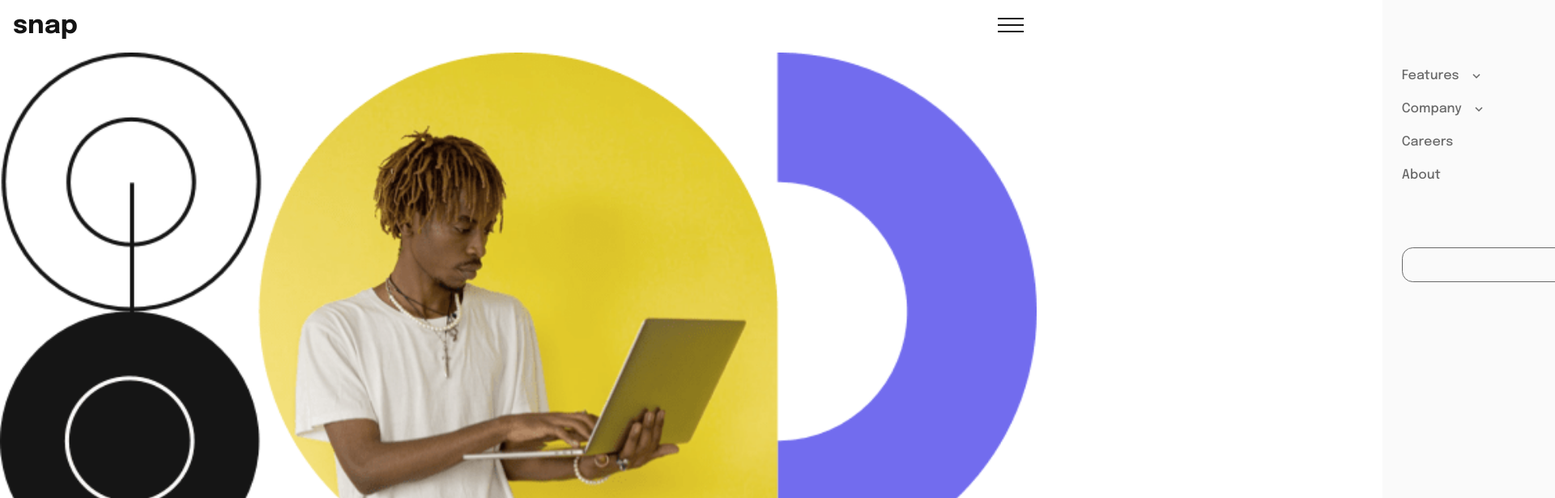
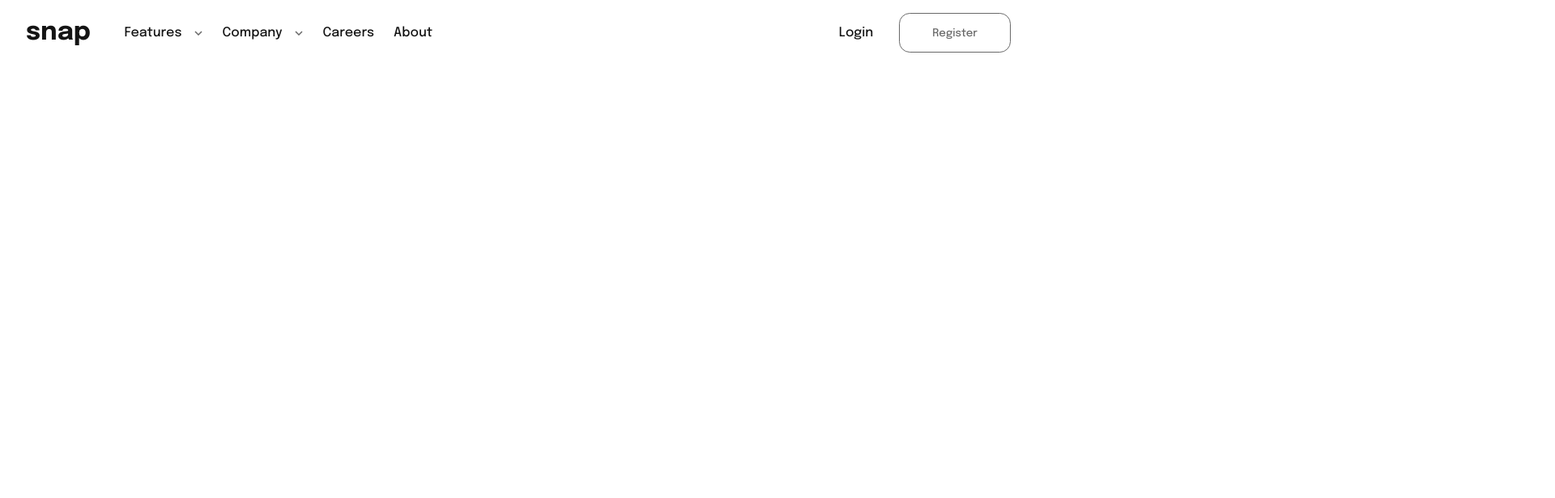
Before and after one commit to Miguel-A-Jara/frontend-mentor-intro-section, a plain HTML site: page index.html in a window 1280 px wide. Shown: the top 616 px of the page at 81% size, 1920 px wide, since content can reach past the window. Drawn offline with Linux system fonts and the light colour scheme; files whose address does not match are found by name.

Commit message:
Added responsive navbar

```diff
--- a/index.html
+++ b/index.html
@@ -84,10 +84,58 @@
 			<button class="hamburger-btn" id="hamburgerBtn">
 				<img src="./images/icon-menu.svg" alt="burger-menu-icon">
 			</button>
+
+			<div class="navbar-container">
+				<ul class="sidebar-list">
+					<li>
+						<span class="features listOpener" id="featuresDesk">
+							Features
+							<img src="./images/icon-arrow-down.svg" alt="arrow"
+							class="features-arrow">
+						</span>
+						<ul class="featuresDesk-list">
+							<li>
+								<img src="./images/icon-todo.svg" alt="icon-todo">
+								Todo List
+							</li>
+							<li>
+								<img src="./images/icon-calendar.svg" alt="icon-calendar">
+								Calendar
+							</li>
+							<li>
+								<img src="/images/icon-reminders.svg" alt="icon-reminders">
+								Reminders
+							</li>
+							<li>
+								<img src="/images/icon-planning.svg" alt="icon-planning">
+								Planning
+							</li>
+						</ul>
+					</li>
+					<li>
+						<span class="company listOpener" id="companyDesk">
+							Company
+							<img src="./images/icon-arrow-down.svg" alt="arrow"
+							class="company-arrow">
+						</span>
+						<ul class="companyDesk-list">
+							<li>History</li>
+							<li>Our Team</li>
+							<li>Blog</li>
+						</ul>
+					</li>
+					<li>Careers</li>
+					<li>About</li>
+				</ul>
+				<div class="login-div">
+					<h3>Login</h3>
+					<button class="register-btn">Register</button>
+				</div>
+			</div>
 		</div>
 
 		<!--Main Section-->
-		<main class="main-section">
+		<!-- <main class="main-section">
 			<div class="img-container">
 				<img src="./images/image-hero-mobile.png" alt="mobile-main-logo" class="mobile-hero">
 			</div>
@@ -108,6 +156,6 @@
 				<img src="./images/client-meet.svg" alt="client-meet">
 				<img src="./images/client-maker.svg" alt="client-maker">
 			</div>
-		</main>
+		</main> -->
     </body>
 </html>
--- a/index.js
+++ b/index.js
@@ -21,6 +21,7 @@ closeBtn.addEventListener('click', () => {
   sidebar.classList.remove("sidebar-container-shown");
 });
 
+
 /*=====Elements functionalities=====*/
 /*  When we click on the modal, we also want to close it  */
 modal.addEventListener('click', () => {
--- a/styles.css
+++ b/styles.css
@@ -19,13 +19,15 @@ body {
     width: 100vw;
     font-family: var(--font);
     color: var(--Almost-White);
+    overflow: hidden;
 }
 
 /*   Main Navbar   */
 .main-navbar {
     display: flex;
     justify-content: space-between;
-    padding: 1em;
+    align-items: center;
+    padding: 1em 2em;
     color: var(--Almost-Black);
 }
 
@@ -187,7 +189,8 @@ body {
     transform: rotate(180deg);
 }
 
- .features-list, .company-list {
+ .features-list, .company-list,
+ .featuresDesk-list, .companyDesk-list {
     display: flex;
     flex-direction: column;
     gap: 1em;
@@ -197,9 +200,19 @@ body {
     transition: all 0.3s ease-in;
 }
 
-.features-list-opened, .company-list-opened {
+.featuresDesk-list, .companyDesk-list {
+    position: absolute;
+}
+
+.features-list-opened, .company-list-opened{
     padding: 1em;
     max-height: 200px;
+}
+
+.featuresDesk-list-opened, .companyDesk-list-opened {
+    padding: 1em;
+    max-height: 200px;
+    position: absolute;
 }
 
 .features-list li {
@@ -209,8 +222,10 @@ body {
 }
 
 .features-list img {
+    min-width: 10px;
     width: 10%;
-    margin: 0 1em;
+    max-width: 20px;
+    margin: 0 0.5em;
 }
 
 h3 {
@@ -239,3 +254,47 @@ h3 {
     background: var(--Almost-Black);
     color: var(--Almost-White);
 }
+
+/*   Navbar on desktop   */
+.navbar-container {
+    display: none;
+}
+
+/*   Desktop   */
+@media only screen and (min-width: 1024px) {
+    .hamburger-btn, .close-btn-bar {
+        display: none;
+    }
+
+    .sidebar-container-hidden {
+        display: none;
+    }
+
+    .navbar-container {
+        display: flex;
+        justify-content: space-between;
+        align-items: center;
+        background-color: transparent;
+        width: 90%;
+        height: min-content;
+    }
+
+    .sidebar-list {
+        flex-direction: row;
+        padding: 0;
+    }
+
+    .login-div {
+        /* width: 50%; */
+        display: flex;
+        gap: 2em;
+    }
+
+    .login-div h3 {
+        /* width: 10%; */
+    }
+
+    .register-btn {
+        padding: 1em 3em;
+    }
+}
```
